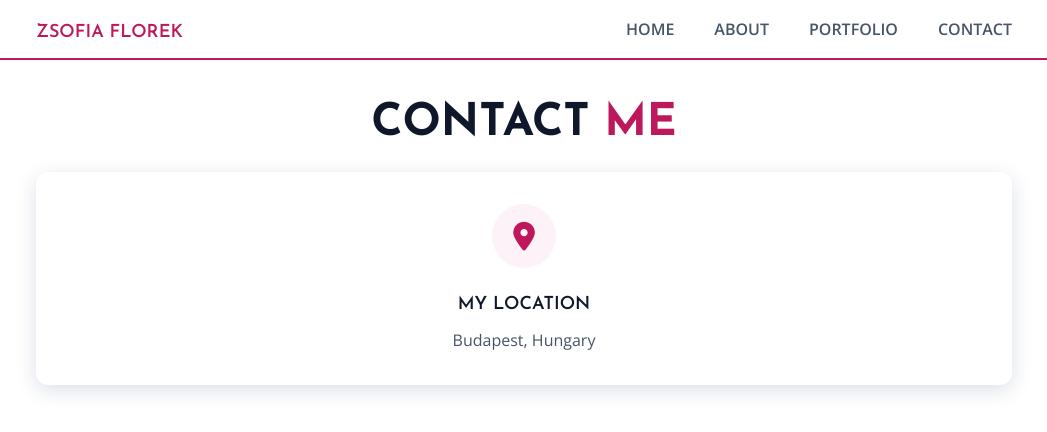
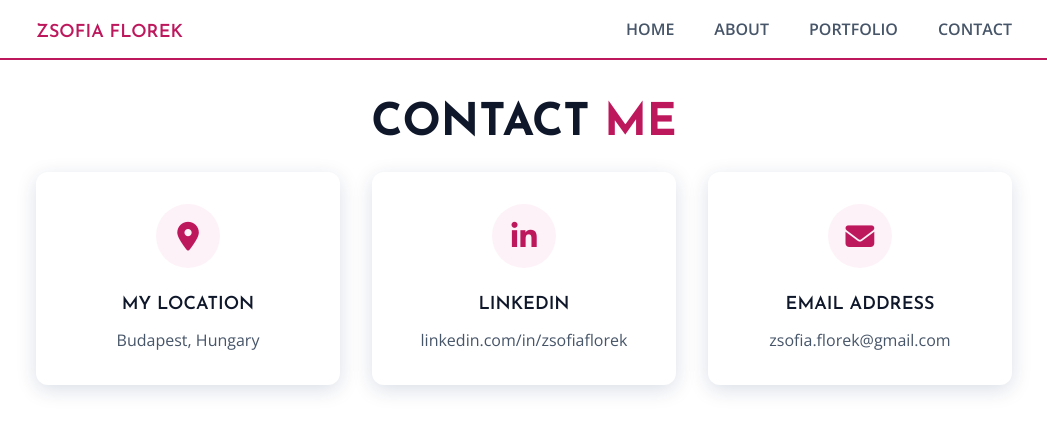
Before and after one commit to zsofiaflorek/portfolio, a Next.js app: page /contact in a window 1280 px wide. Shown: the top 432 px of the page, without its empty margins (116-1163 px from the left). Built offline with nearby package versions, Linux system fonts and the light colour scheme.

Commit message:
Implement contact page structure

```diff
--- a/pages/contact.js
+++ b/pages/contact.js
@@ -15,11 +15,34 @@ export default function ContactPage() {
           Contact
           <Strong> Me</Strong>
         </PageTitle>
-        <ContactCard
-          icon="fas fa-map-marker-alt"
-          title="My location"
-          text="Budapest, Hungary"
-        />
+        <div className="grid grid-cols-1 gap-8 md:grid-cols-4 md:grid-rows-2 lg:grid-cols-6 lg:grid-rows-1">
+          <div className="md:col-span-2">
+            <ContactCard
+              icon="fas fa-map-marker-alt"
+              title="My location"
+              text="Budapest, Hungary"
+            />
+          </div>
+          <a
+            href="https://www.linkedin.com/in/zsofiaflorek/"
+            target="_blank"
+            rel="noopener noreferrer"
+            className="md:col-span-2"
+          >
+            <ContactCard
+              icon="fab fa-linkedin-in"
+              title="LinkedIn"
+              text="linkedin.com/in/zsofiaflorek"
+            />
+          </a>
+          <div className="md:col-span-2 md:col-start-2 lg:col-start-auto">
+            <ContactCard
+              icon="fas fa-envelope"
+              title="Email address"
+              text="zsofia.florek@gmail.com"
+            />
+          </div>
+        </div>
       </Layout>
     </>
   );
```
